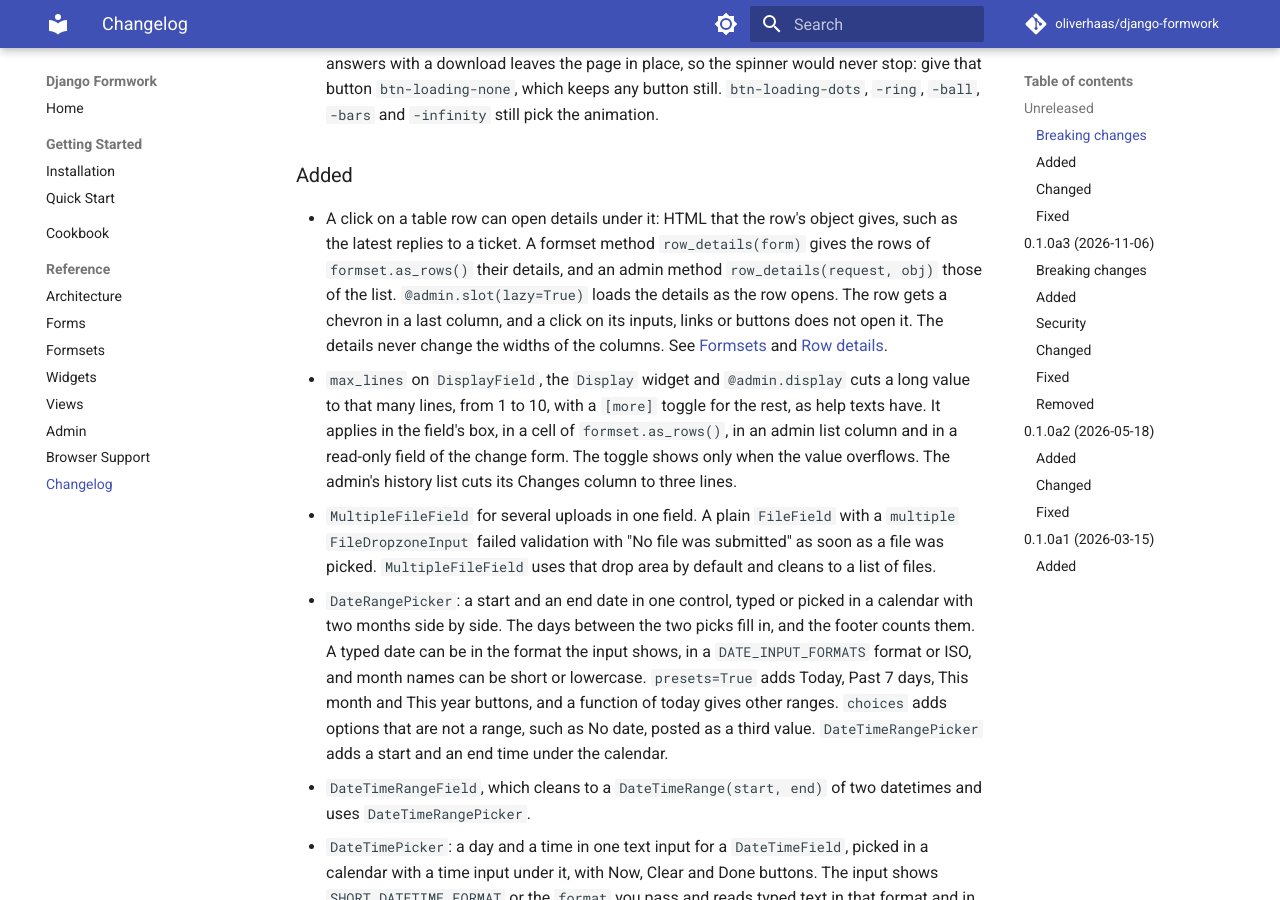
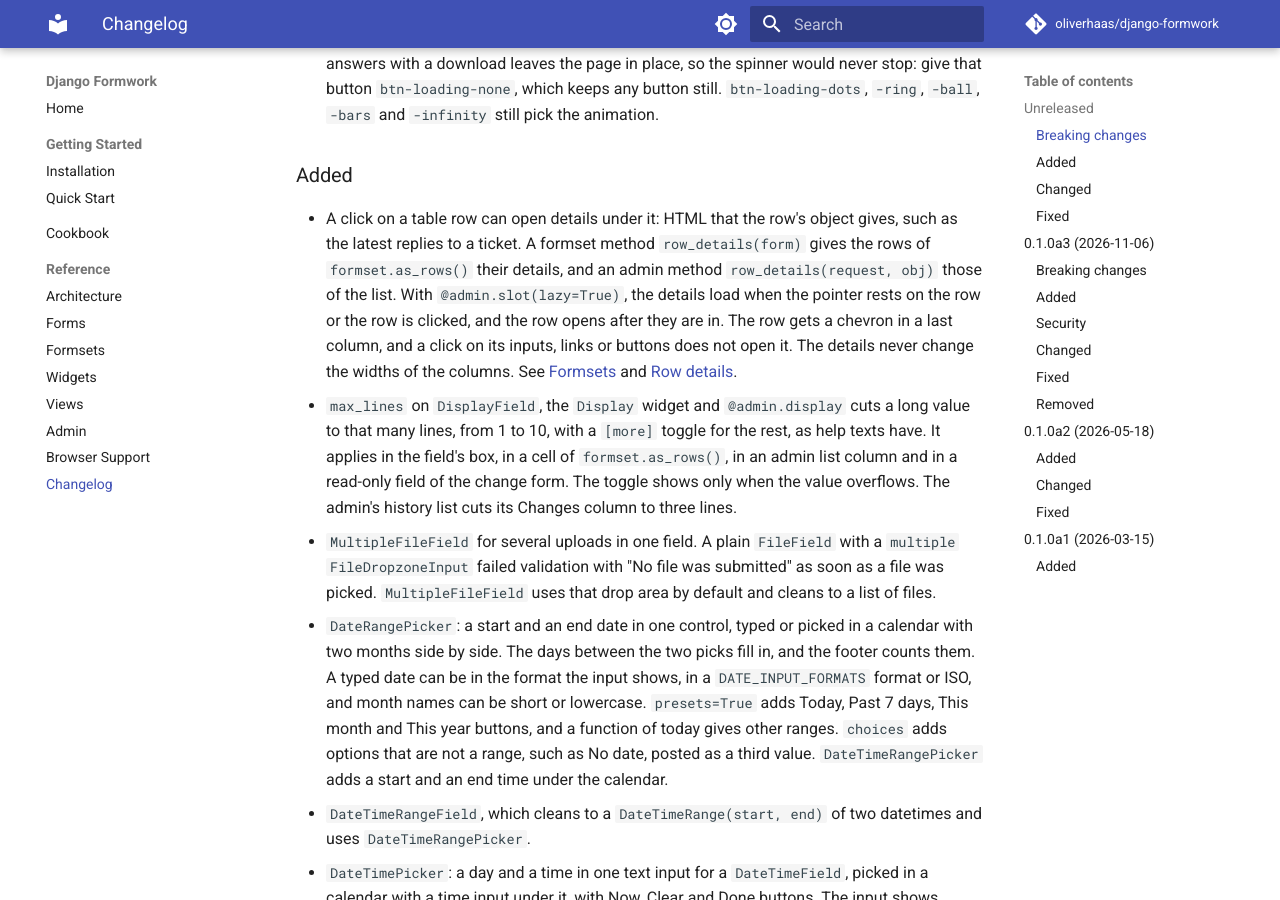
Before and after one commit to oliverhaas/django-formwork, an MkDocs documentation site: the page built from docs/reference/changelog.md, in a window 1280 px wide and 900 px high, scrolled down 1834 px. Built offline with MkDocs 1.6.1 and Material for MkDocs 9.7.7, drawn with Linux system fonts in a browser that asks for light colours; comment, search, counter and statistics services are not loaded; the version menu is left out.

Commit message:
fix(admin): open lazy row details after their HTML is in

```diff
--- a/django_formwork/static/formwork/formwork-core.js
+++ b/django_formwork/static/formwork/formwork-core.js
@@ -382,7 +382,8 @@ document.addEventListener("htmx:after:settle", (e) => {
 // A table row with details opens or closes them on a click anywhere on it, except on what has a click or
 // an input of its own: a link, a control, a cell's field, the [more] of a value. A click that ends a text
 // selection leaves the row as it is. The toggle is the native <details> in the row's last cell, so the
-// keyboard reaches it and a morph keeps its state.
+// keyboard reaches it and a morph keeps its state. A click on the row clicks its summary, so a listener of
+// the toggle's clicks sees each open.
 const OWN_CLICK =
   "a, button, input, select, textarea, label, summary, details, [contenteditable], [tabindex], [role=button], [data-formwork-field]";
 document.addEventListener("click", (e) => {
@@ -391,7 +392,7 @@ document.addEventListener("click", (e) => {
   const toggle = row?.querySelector(":scope > td > div > details[data-row-toggle]");
   if (!toggle || row.contains(e.target.closest(OWN_CLICK))) return;
   if (!document.getSelection()?.isCollapsed) return;
-  toggle.open = !toggle.open;
+  toggle.querySelector(":scope > summary").click();
 });
 
 // --- Busy buttons ---
--- a/docs/reference/admin.md
+++ b/docs/reference/admin.md
@@ -691,9 +691,10 @@ class TicketAdmin(admin.ModelAdmin):
 
 Without `@admin.slot`, the method runs for every row while the list renders, and a row
 whose method returns an empty string has no chevron. With `lazy=True`, every row has a
-chevron, and the HTML loads from `details/` under the object's URL when the row opens,
-with the skeleton until then. That URL needs the view permission for the object. A save
-of the list loads the open details again. The list in a dialog that picks a related row
+chevron, and the HTML loads from `details/` under the object's URL when the pointer
+rests on the row or the row is clicked. The chevron spins until the HTML is in, and the
+row opens with it. That URL needs the view permission for the object. After a save of
+the list, the details that have loaded load again. The list in a dialog that picks a related row
 shows no details.
 
 As with the slots, the page shows the HTML as it is, so escape the values in it.
--- a/docs/reference/changelog.md
+++ b/docs/reference/changelog.md
@@ -81,7 +81,8 @@
 - A click on a table row can open details under it: HTML that the row's object gives,
   such as the latest replies to a ticket. A formset method `row_details(form)` gives the
   rows of `formset.as_rows()` their details, and an admin method `row_details(request,
-  obj)` those of the list. `@admin.slot(lazy=True)` loads the details as the row opens.
+  obj)` those of the list. With `@admin.slot(lazy=True)`, the details load when the
+  pointer rests on the row or the row is clicked, and the row opens after they are in.
   The row gets a chevron in a last column, and a click on its inputs, links or buttons
   does not open it. The details never change the widths of the columns. See
   [Formsets](formsets.md) and [Row details](admin.md#row-details).
```
Also changed, not shown: django_formwork/admin/static/formwork_admin/admin.js (+62 -0 lines), 2 other files.
